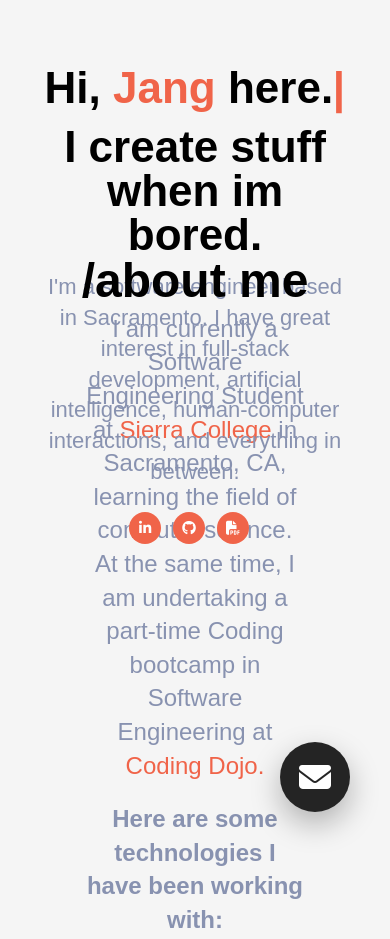
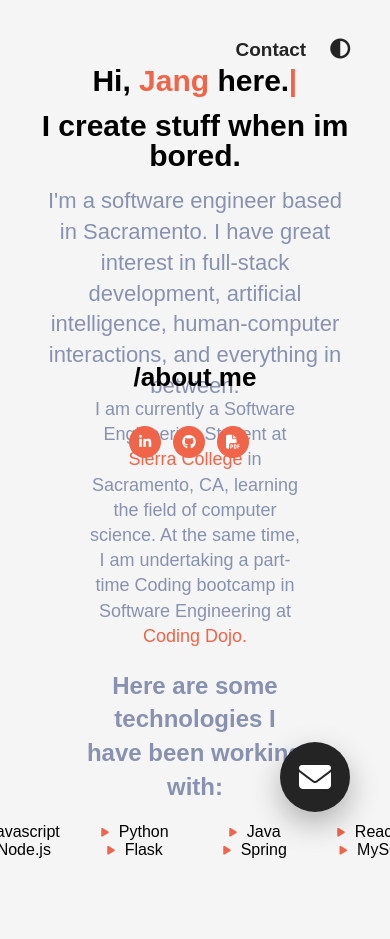
Before and after one commit to Jsingh651/ePortfolio, a plain HTML site: page index.html in a window 390 px wide. Shown: the top 939 px of the page. Drawn offline with nearby package versions, Linux system fonts and the light colour scheme; a web font is replaced by a local one.

Commit message:
Added resposnvieness

```diff
--- a/styles.css
+++ b/styles.css
@@ -1,5 +1,6 @@
 @import url('https://fonts.googleapis.com/css2?family=Lato:wght@400;700&family=Roboto:wght@400;700;900&display=swap');
 @import url('https://fonts.googleapis.com/css2?family=NTR&display=swap');
+
 
 
 * {
@@ -1061,7 +1062,7 @@
     }
 
     #landing-page {
-        min-height: 52vw;
+        min-height: 80vw;
     }
 
     .header {
@@ -1132,9 +1133,6 @@
         display: none;
     }
 
-    nav {
-        display: none;
-    }
 
     #fractal-tree {
         display: none;
@@ -1184,13 +1182,20 @@
 }
 
 @media(max-width: 500px) {
+
     header {
         justify-content: center;
         align-items: center;
     }
-
+    .left_about-me-para{
+        font-size: 18px;
+        width: 95%;
+    }
     .title {
-        font-size: 44px;
+        font-size: 30px;
+    }
+    .section__title{
+        font-size: 26px;
     }
 
     p {
@@ -1222,10 +1227,13 @@
 }
 
 
-@media (max-height: 490px) {
+
+
+@media (max-width: 690px) {
     #personal-logo {
         display: none;
     }
+
 }
 
 
```
